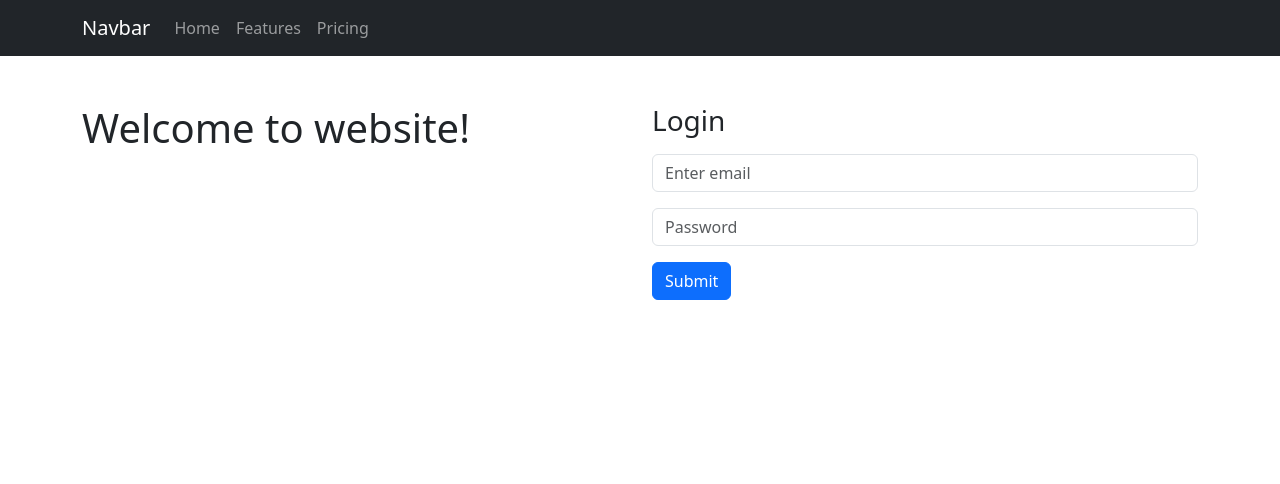
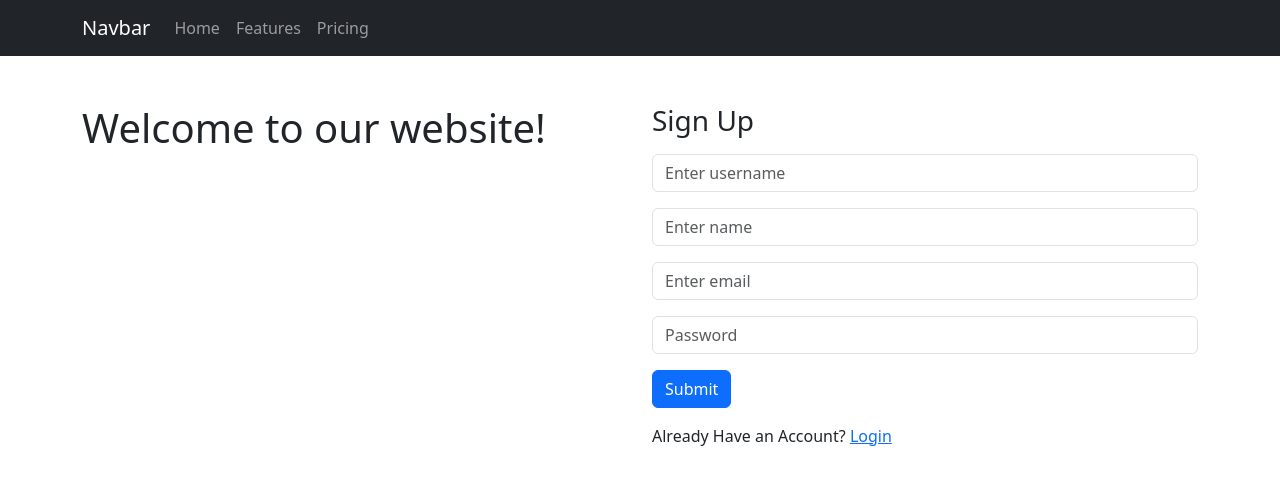
Before and after one commit to Mahmud-Alam/login-and-signup-in-localstorage, a React (Create React App) app: page /signup in a window 1280 px wide. Shown: the top 484 px of the page. Built offline with nearby package versions, Linux system fonts and the light colour scheme.

Commit message:
[INSTALL] react-router-dom and setup login and signup routing

```diff
--- a/package.json
+++ b/package.json
@@ -10,6 +10,7 @@
     "react": "^18.2.0",
     "react-bootstrap": "^2.8.0",
     "react-dom": "^18.2.0",
+    "react-router-dom": "^6.15.0",
     "react-scripts": "5.0.1",
     "web-vitals": "^2.1.4"
   },
--- a/src/App.js
+++ b/src/App.js
@@ -1,13 +1,18 @@
-import './App.css';
-import 'bootstrap/dist/css/bootstrap.min.css';
-import Header from './components/Header';
-import Login from './components/Login';
+import "./App.css";
+import "bootstrap/dist/css/bootstrap.min.css";
+import { Route, Routes } from "react-router-dom";
+import Header from "./components/Header";
+import Login from "./components/Login";
+import SignUp from "./components/SignUp";
 
 function App() {
   return (
     <>
-    <Header/>
-    <Login/>
+      <Header />
+      <Routes>
+        <Route path="/" element={<Login/>} />
+        <Route path="/signup" element={<SignUp/>} />
+      </Routes>
     </>
   );
 }
--- a/src/components/Login.js
+++ b/src/components/Login.js
@@ -1,4 +1,5 @@
 import React from "react";
+import { NavLink } from "react-router-dom";
 import { Container, Form, Button, Row, Col } from "react-bootstrap";
 
 const Login = () => {
@@ -6,10 +7,10 @@ const Login = () => {
     <Container>
       <Row className="mt-5">
         <Col xs={6} md={6}>
-          <h1>Welcome to website!</h1>
+          <h1>Welcome to our website!</h1>
         </Col>
         <Col xs={6} md={6}>
-          <Form>
+          <Form className="mb-3">
             <h3 className="mb-3">Login</h3>
             <Form.Group className="mb-3" controlId="formBasicEmail">
               <Form.Control type="email" placeholder="Enter email" />
@@ -22,6 +23,8 @@ const Login = () => {
               Submit
             </Button>
           </Form>
+          <p className="mt-3">New Member? <span><NavLink to="/signup">Sign Up</NavLink></span></p>
+
         </Col>
       </Row>
     </Container>
--- /dev/null
+++ b/src/components/SignUp.js
@@ -0,0 +1,42 @@
+import React from 'react'
+import { NavLink } from "react-router-dom";
+import { Container, Form, Button, Row, Col } from "react-bootstrap";
+
+
+const SignUp = () => {
+    return (
+        <Container>
+          <Row className="mt-5">
+            <Col xs={6} md={6}>
+              <h1>Welcome to our website!</h1>
+            </Col>
+            <Col xs={6} md={6}>
+              <Form className="mb-3">
+                <h3 className="mb-3">Sign Up</h3>
+                <Form.Group className="mb-3" controlId="formBasicUsername">
+                  <Form.Control type="text" placeholder="Enter username" />
+                </Form.Group>
+
+                <Form.Group className="mb-3" controlId="formBasicName">
+                  <Form.Control type="text" placeholder="Enter name" />
+                </Form.Group>
+
+                <Form.Group className="mb-3" controlId="formBasicEmail">
+                  <Form.Control type="email" placeholder="Enter email" />
+                </Form.Group>
+
+                <Form.Group className="mb-3" controlId="formBasicPassword">
+                  <Form.Control type="password" placeholder="Password" />
+                </Form.Group>
+                <Button variant="primary" type="submit">
+                  Submit
+                </Button>
+              </Form>
+              <p className="mt-3">Already Have an Account? <span><NavLink to="/">Login</NavLink></span></p>
+            </Col>
+          </Row>
+        </Container>
+      );
+}
+
+export default SignUp
--- a/src/index.js
+++ b/src/index.js
@@ -1,13 +1,16 @@
-import React from 'react';
-import ReactDOM from 'react-dom/client';
-import './index.css';
-import App from './App';
-import reportWebVitals from './reportWebVitals';
+import React from "react";
+import ReactDOM from "react-dom/client";
+import "./index.css";
+import App from "./App";
+import reportWebVitals from "./reportWebVitals";
+import { BrowserRouter } from "react-router-dom";
 
-const root = ReactDOM.createRoot(document.getElementById('root'));
+const root = ReactDOM.createRoot(document.getElementById("root"));
 root.render(
   <React.StrictMode>
-    <App />
+    <BrowserRouter>
+      <App />
+    </BrowserRouter>
   </React.StrictMode>
 );
 
```
Also changed, not shown: 1 other file (tests, documents, lock files or other folders).
